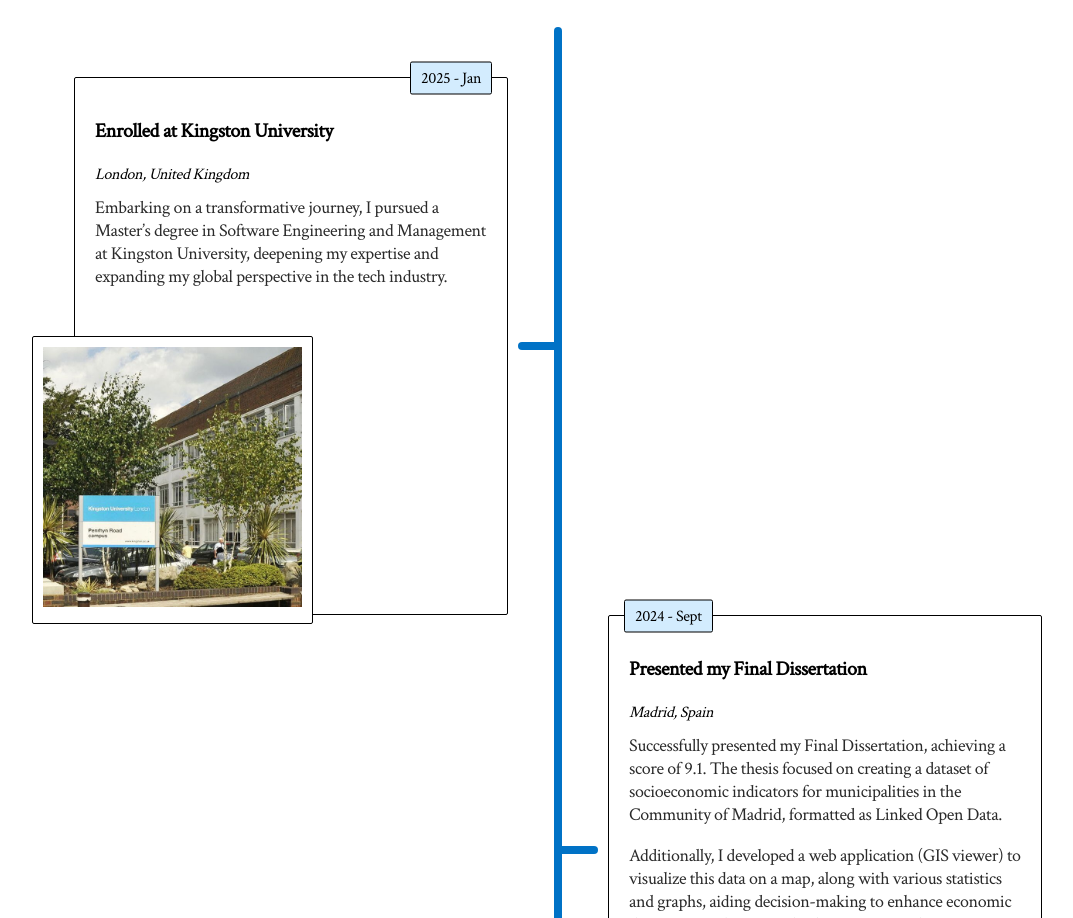
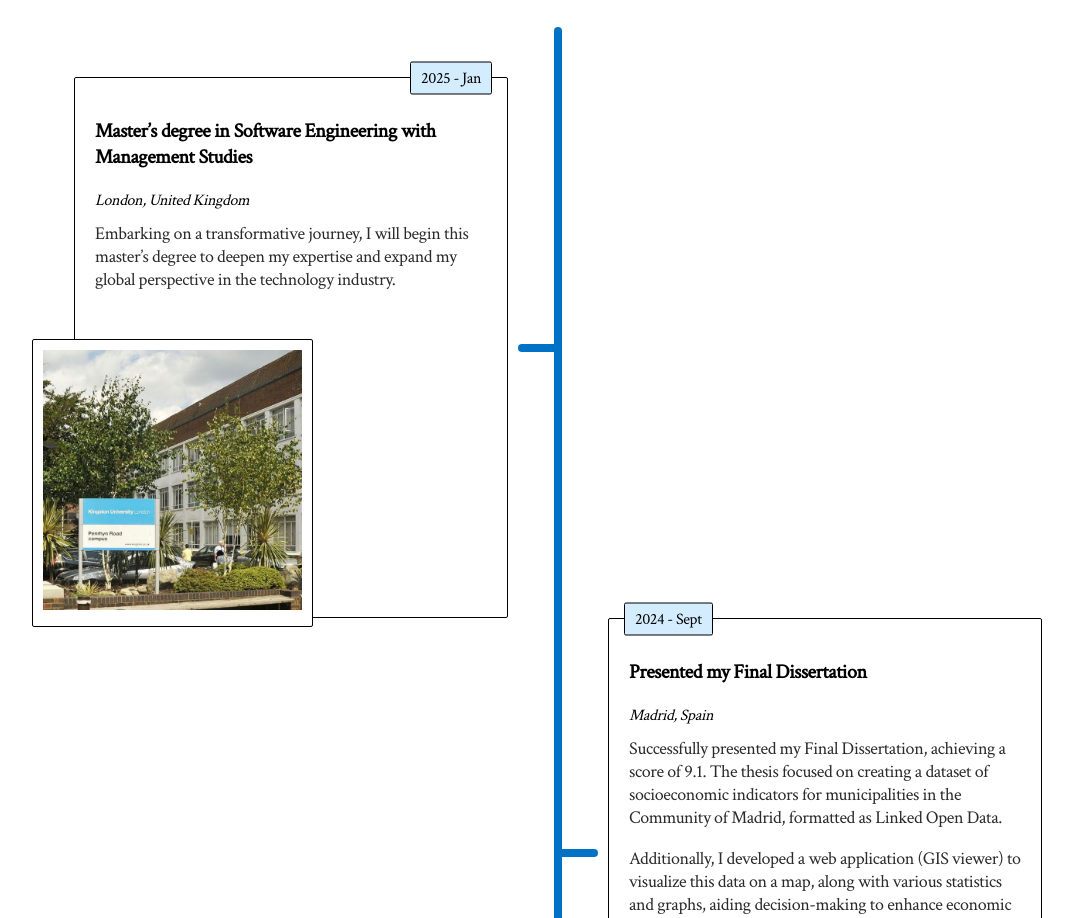
Before and after one commit to PabloRius/Portfolio, an Astro site: page / in a window 1280 px wide. Shown: the part 1534-2452 px from the top of the page, without its empty margins (132-1205 px from the left). Built offline with nearby package versions, Linux system fonts and the light colour scheme; Astro itself is replaced by a stand-in of ours; some packages are replaced by stand-ins of ours.

Commit message:
Modifiy text

```diff
--- a/src/content/events/MastersEnrollment.md
+++ b/src/content/events/MastersEnrollment.md
@@ -1,8 +1,8 @@
 ---
-title: Enrolled at Kingston University
+title: Master’s degree in Software Engineering with Management Studies
 location: London, United Kingdom
 startDate: 2025-01-11
 img: Kingston.jpg
 ---
 
-Embarking on a transformative journey, I pursued a Master's degree in Software Engineering and Management at Kingston University, deepening my expertise and expanding my global perspective in the tech industry.
+Embarking on a transformative journey, I will begin this master's degree to deepen my expertise and expand my global perspective in the technology industry.
```
